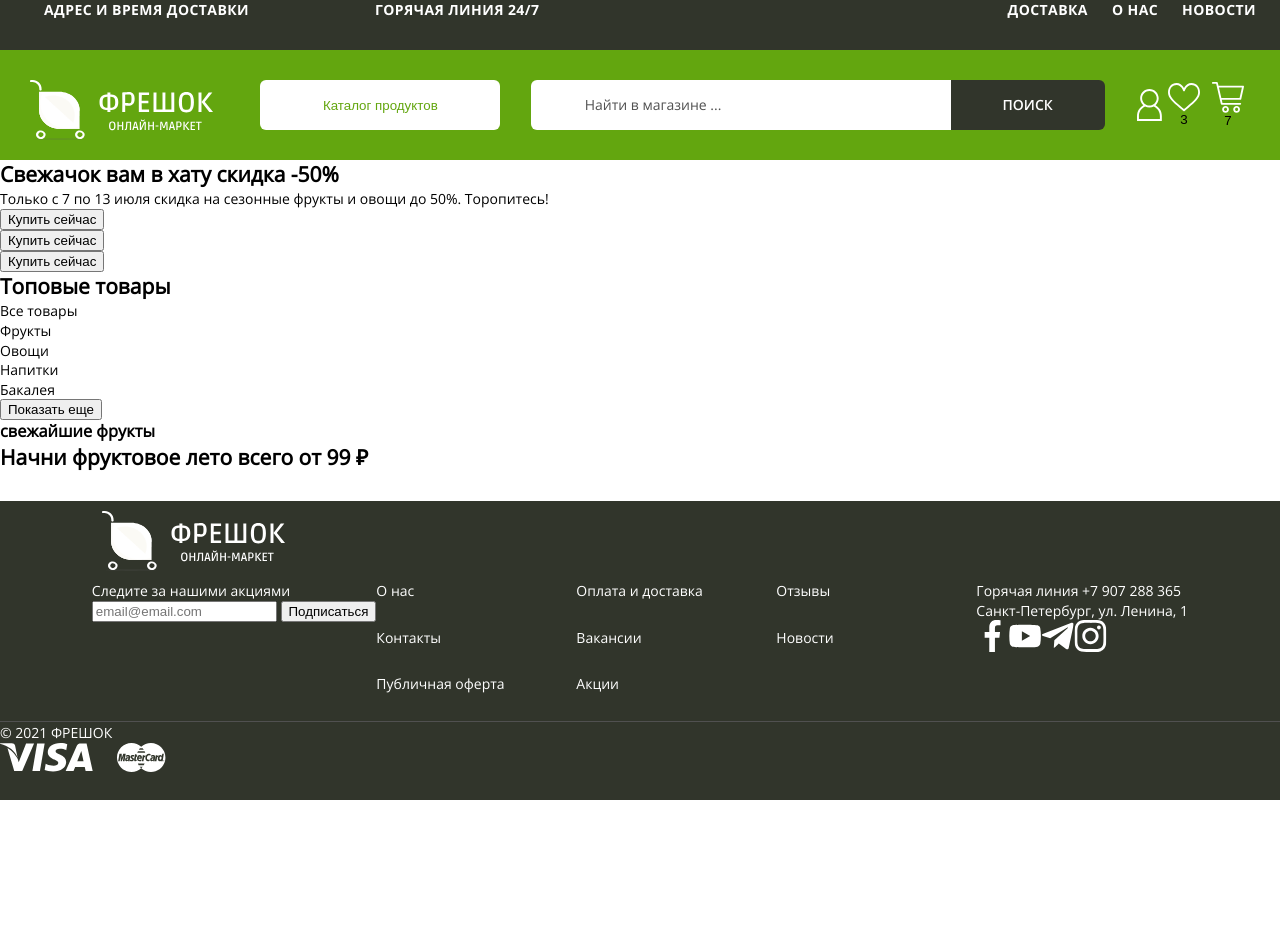
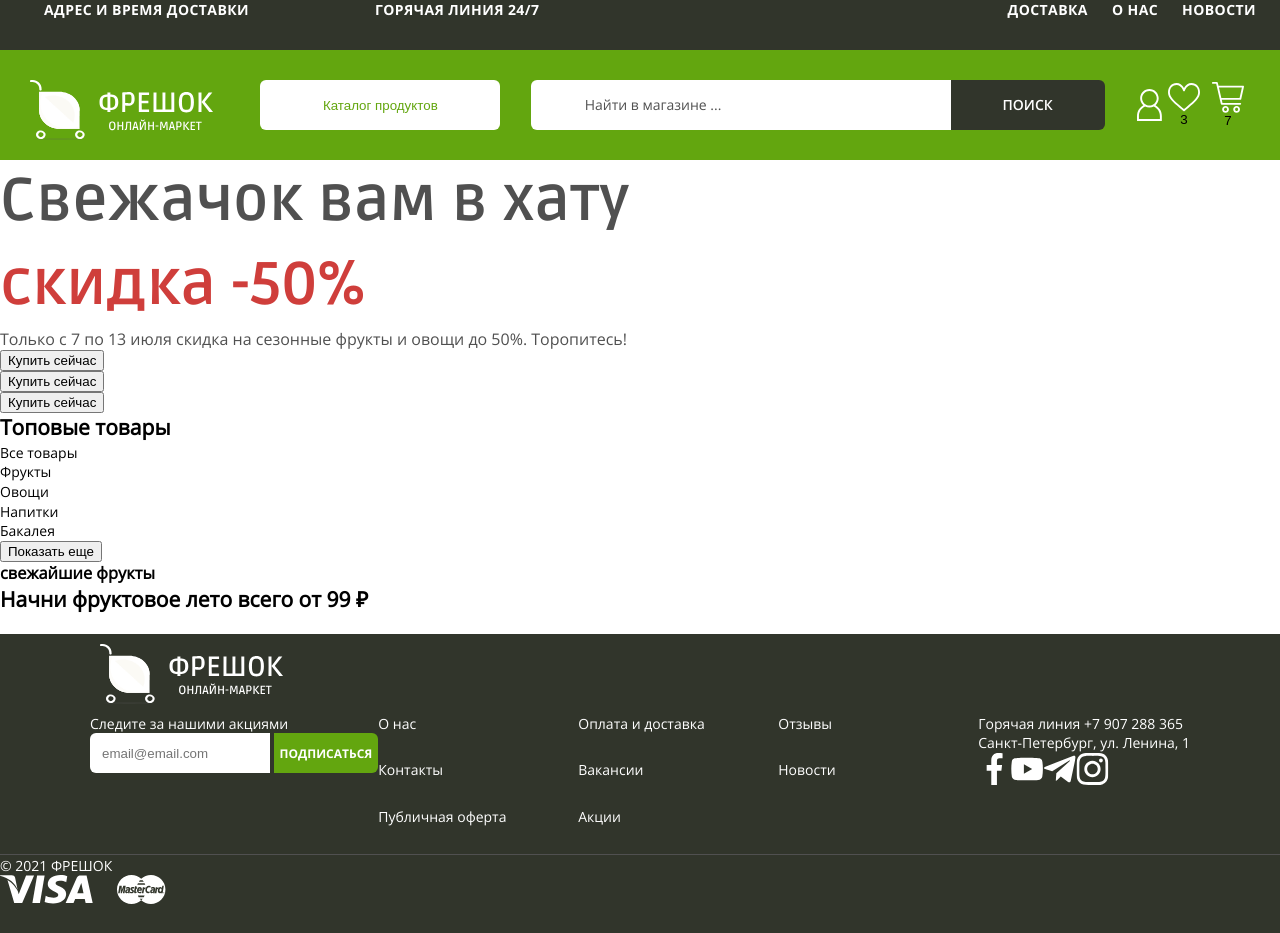
Before and after one commit to lhetstest/from0, a website: page app/index.html in a window 1280 px wide. Before the commit the page ends 800 px from the top, so only its background shows below. Drawn offline with nearby package versions, Linux system fonts and the light colour scheme; files that its build step writes are made by us from their sources.

Commit message:
feat: added rotator, header and footer as separated files

```diff
--- a/app/index.html
+++ b/app/index.html
@@ -159,8 +159,8 @@
                     <div class="footer__top-lists">
                         <form class="footer__top-subscription">
                             <label for="subscribe">Следите за нашими акциями</label>
-                            <input type="email" name="subscribe" placeholder="email@email.com">
-                            <button type="submit">Подписаться</button>
+                            <input class="footer__top-subscription-email" type="email" name="subscribe" placeholder="email@email.com">
+                            <button class="footer__top-subscription-submit" type="submit">Подписаться</button>
                         </form>
                         <ul class="footer__top-links">
                             <li class="footer__top-item">
--- a/app/scss/footer.scss
+++ b/app/scss/footer.scss
@@ -38,6 +38,26 @@
         &-socials {
             display: flex;
             }
+        &-subscription{
+            &-email {
+                width: 180px;
+                height: 40px;
+                border: 0;
+                border-radius: 6px 0 0 6px;
+                padding-left: 12px;
+            }
+            &-submit {
+                background-color: $green-900;
+                height: 40px;
+                color: $white;
+                border: 0;
+                border-radius: 0 6px 6px 0;
+                text-transform: uppercase;
+                font-family: "Open Sans Bold";
+                font-size: 12px;
+            }
+        }
+
     }
 
     &__bottom {
--- a/app/scss/rotator.css
+++ b/app/scss/rotator.scss
@@ -1,18 +1,18 @@
 .rotator__title{
-    font-family: 'Ruda', sans-serif;
+    font-family: "Ruda Bold";
     font-weight: 900;
     font-size: 60px;
-    color: var(--dark-500);
+    color: $dark-500;
 }
 
 .rotator__title span {
     display: block;
-    color: var(--red-900);
+    color: $red-900;
 }
 
 .rotator__info{
-    font-family: 'Open Sans', sans-serif;
-    color: var(--dark-500);
+    font-family: "Open Sans Regular";
+    color: $dark-500;
     font-size: 16px;
     line-height: 1.4;
 }
--- a/app/scss/style.scss
+++ b/app/scss/style.scss
@@ -3,6 +3,7 @@
 @import 'reset.scss';
 @import 'global.scss';
 @import 'header.scss';
+@import 'rotator.scss';
 @import 'footer.scss';
 
 
```
Also changed, not shown: app/scss/header.css (deleted).
